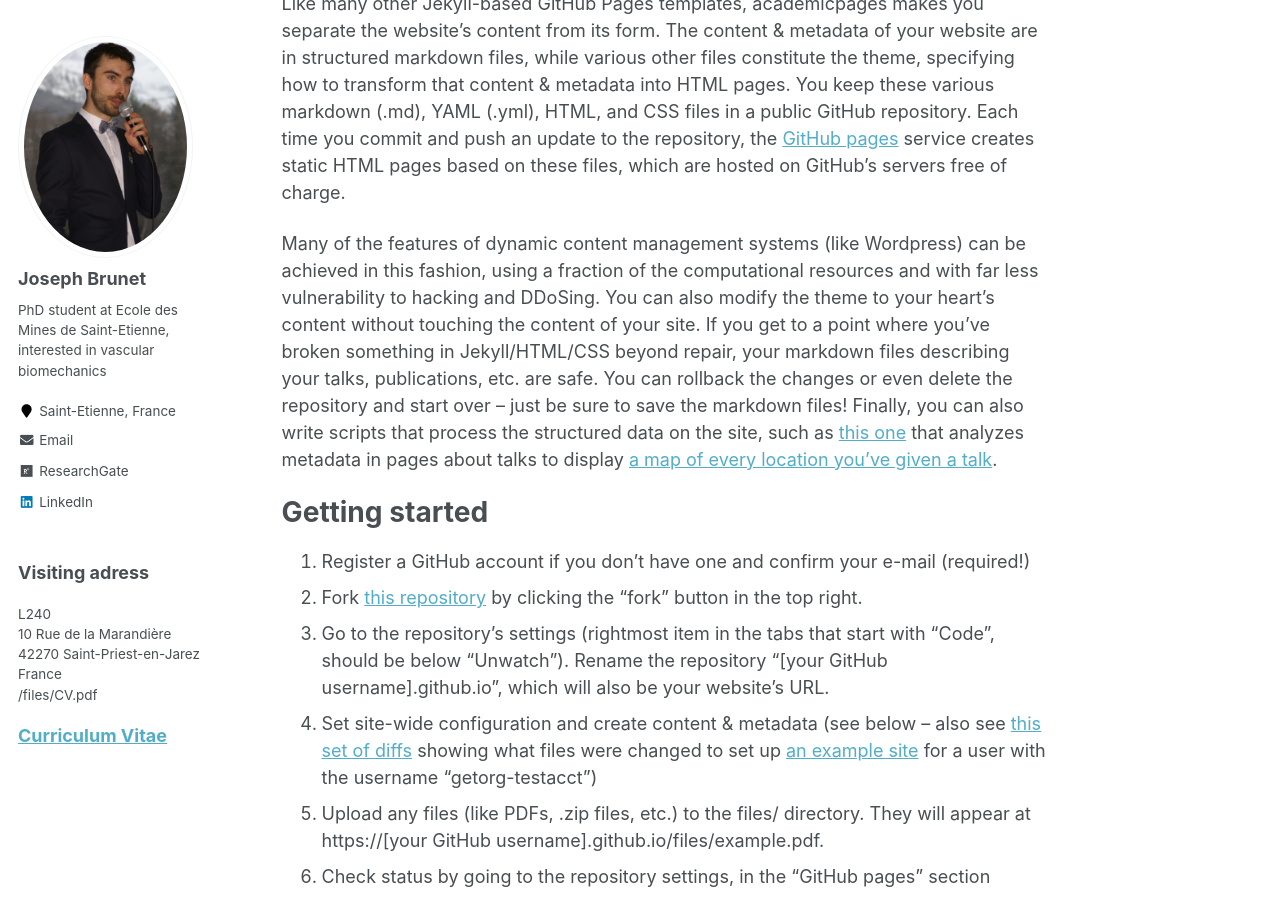
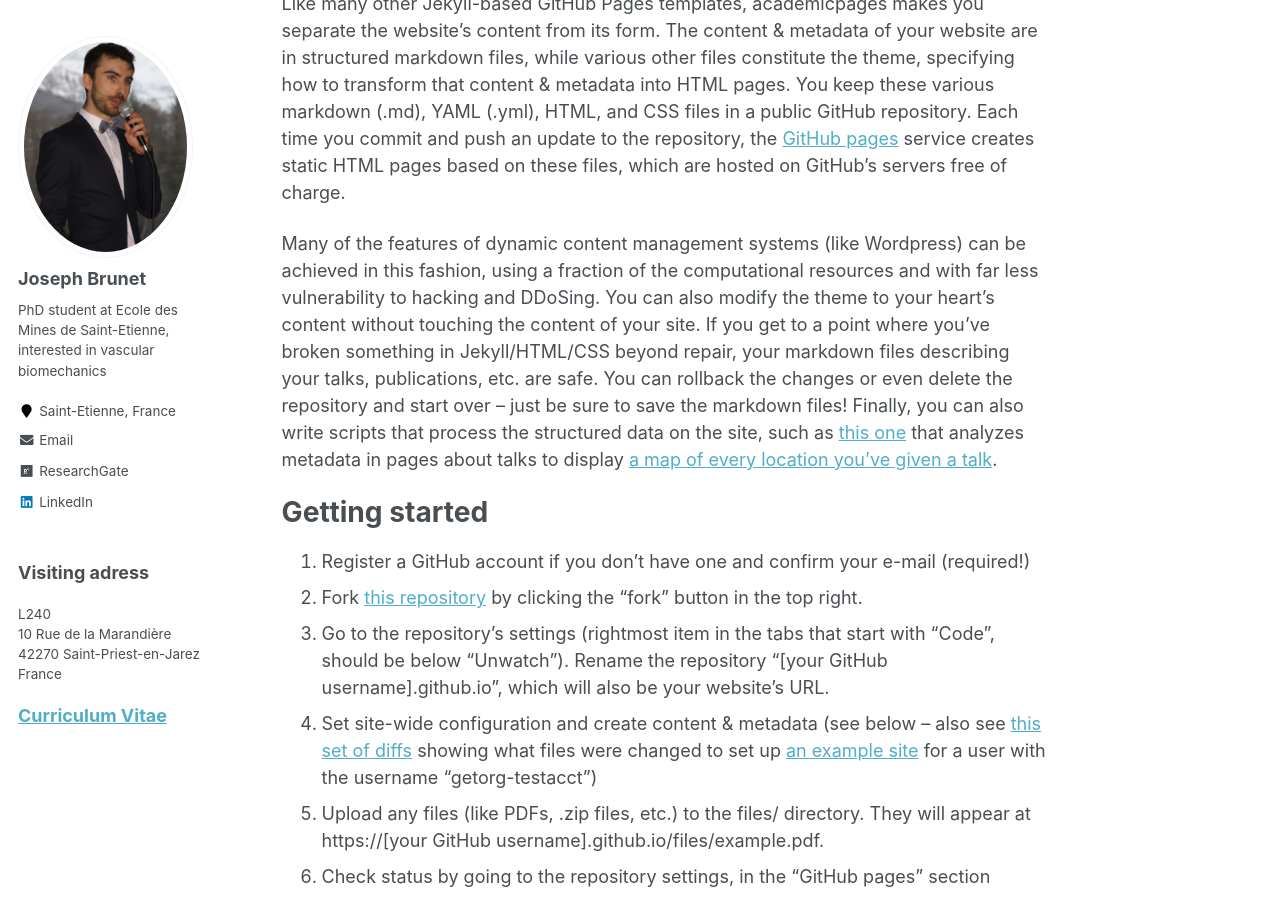
Before and after one commit to JosephBrunet/JosephBrunet.github.io, a Jekyll site: the page built from _pages/about.md, in a window 1280 px wide and 900 px high, scrolled down 829 px. Built offline with Jekyll 4.4.1, drawn with Linux system fonts in a browser that asks for light colours.

Commit message:
Update author-profile.html

```diff
--- a/_includes/author-profile.html
+++ b/_includes/author-profile.html
@@ -128,11 +128,10 @@
       10 Rue de la Marandière<br>
       42270 Saint-Priest-en-Jarez<br>
       France<br>
-      {{ domain }}/files/CV.pdf
     </p>
   </div>
   <div>
     <p style="padding: 0px"></p>
-    <a href="{{ domain }}/files/CV.pdf"><b>Curriculum Vitae</b></a>
+    <a href="./files/CV.pdf"><b>Curriculum Vitae</b></a>
   </div>
 </div>
```
